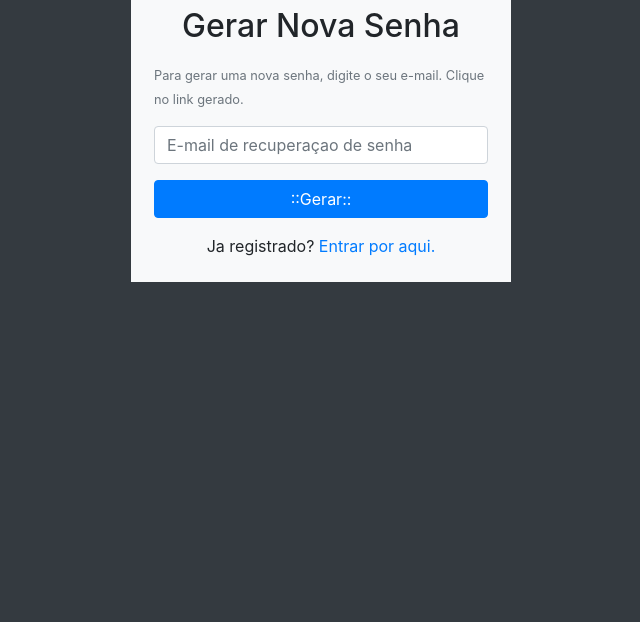
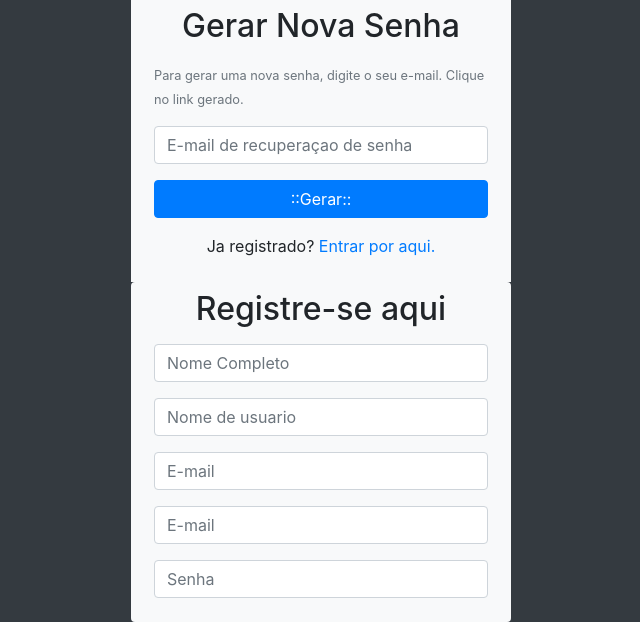
Before and after one commit to LarissaBelisse/login, a PHP site: page /login/ in a window 1280 px wide. Shown: the part 427-1049 px from the top of the page, without its empty margins (319-959 px from the left). Before the commit the page ends 709 px from the top, so only its background shows below. Run offline with PHP 8.4, Linux system fonts and the light colour scheme.

Commit message:
Atualizacao

```diff
--- a/index.php
+++ b/index.php
@@ -117,9 +117,59 @@ class="btn btn-primary btn-block">
 </p>
 </div>
 </form>
-  </div>
+</div>
 </section>
 <!--Fim da seçao de recuperaçao de senha -->
+
+<!-- Inicio do formulario de cadastro de novos usuarios -->
+<section class="row">
+<div class="col-lg-4 offset-lg-4 bg-light rounded"
+id="caixaRegistro">
+<h2 class="text-center mt-2">Registre-se aqui</h2>
+<form action="#" method="post" class="p-2"
+id="formRegistro">
+<div class="form-group">
+<input type="text" name="nomeCompleto"
+id="nomeCompleto" class="form-control"
+placeholder="Nome Completo">
+</div>
+
+<div class="form-group">
+<input type="text" name="nomeUsuario"
+id="nomeUsuario" class="form-control"
+placeholder="Nome de usuario">
+</div>
+
+<div class="form-group">
+<input type="email" name="emailUsuario"
+id="emailusuario" class="form-control"
+placeholder="E-mail">
+</div>
+
+<div class="form-group">
+<input type="email" name="emailUsuario"
+id="emailUsuario" class="form-control"
+placeholder="E-mail">
+</div>
+
+<div class="form-group">
+<input type="password" name="senhaUsuario"
+id="senhaUsuario" class="form-control"
+placeholder="Senha">
+</div>
+
+
+
+</form>
+
+</div>
+</section>
+
+
+
+
+<!-- Final do formulario de cadastro de novos usuarios -->
+
 
 
 </main>
```
